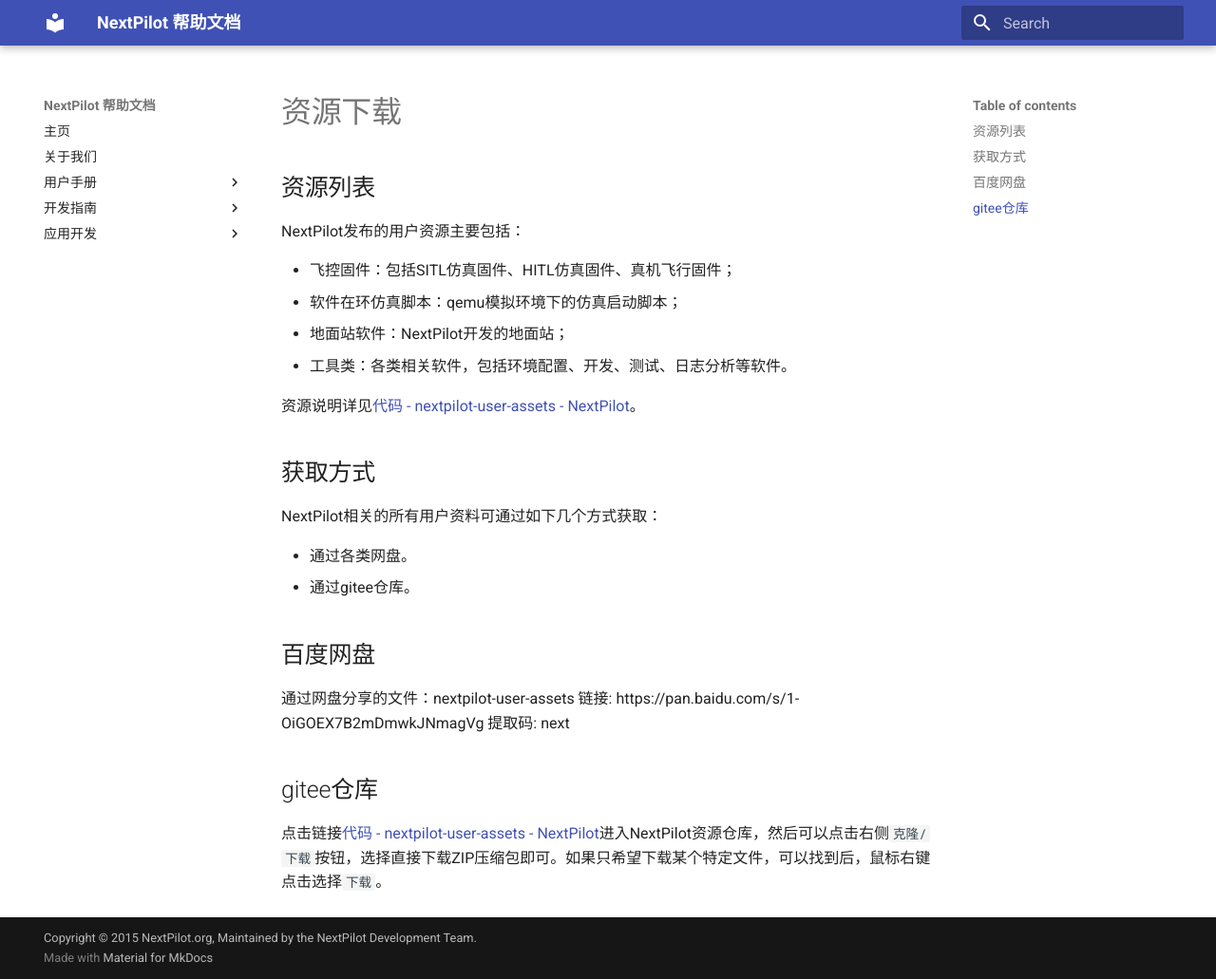
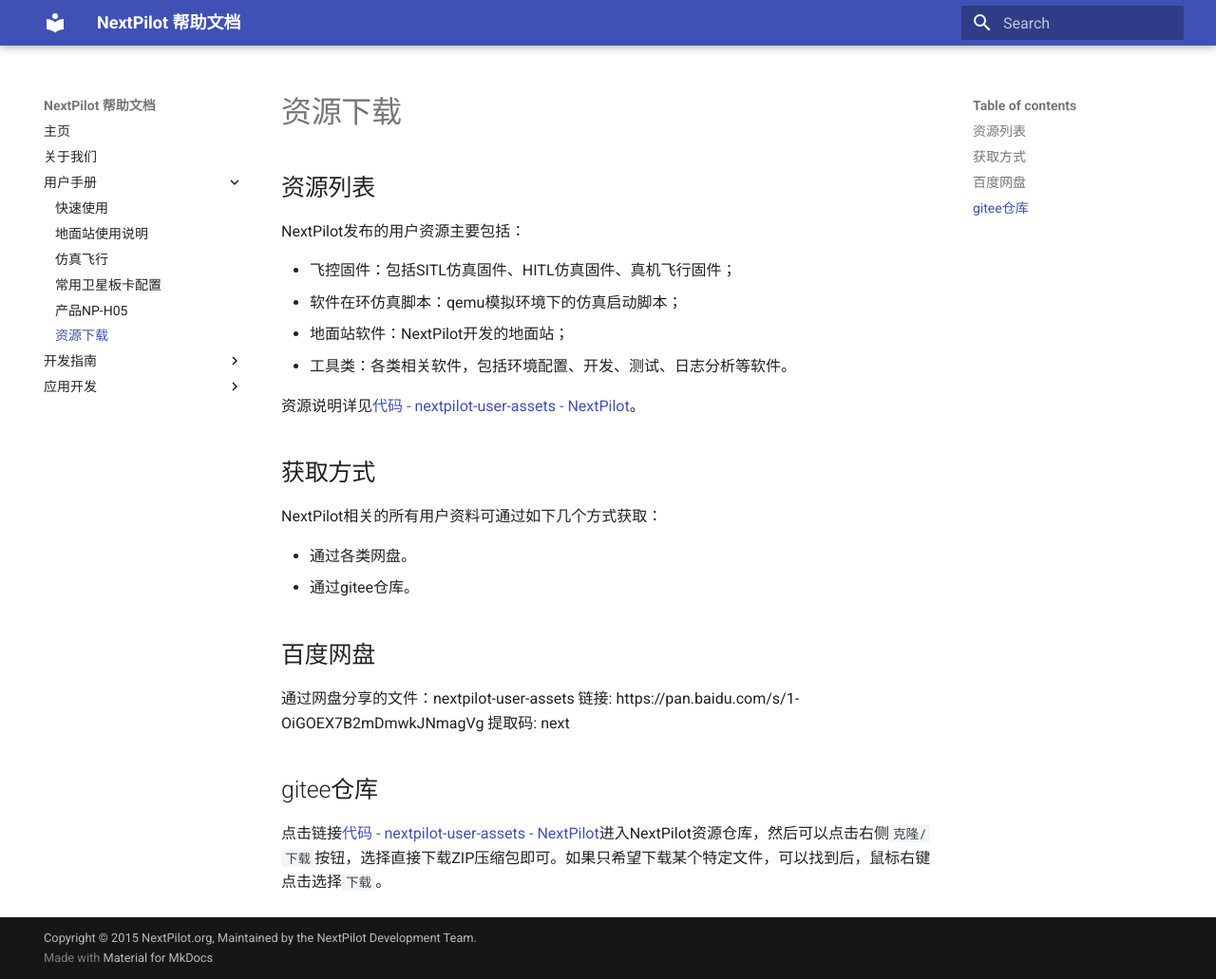
Before and after one commit to nextpilot/nextpilot.github.io, an MkDocs documentation site: the page built from docs/B-用户手册/09-资源下载.md, in a window 1280 px wide and 1031 px high. Shown: the whole window at 95% size. Built offline with MkDocs 1.6.1 and Material for MkDocs 9.7.7, drawn with Linux system fonts in a browser that asks for light colours.

Commit message:
增加资源下载文档链接

```diff
--- a/mkdocs.yml
+++ b/mkdocs.yml
@@ -20,6 +20,7 @@
       - 仿真飞行: B-用户手册/03-仿真飞行.md
       - 常用卫星板卡配置: B-用户手册/10-常用卫星板卡配置.md
       - 产品NP-H05: B-用户手册/20-产品NP-H50.md
+      - 资源下载: B-用户手册/09-资源下载.md
     - 开发指南:
       - 开发指南: C-开发指南/开发指南.md
     - 应用开发:
```
